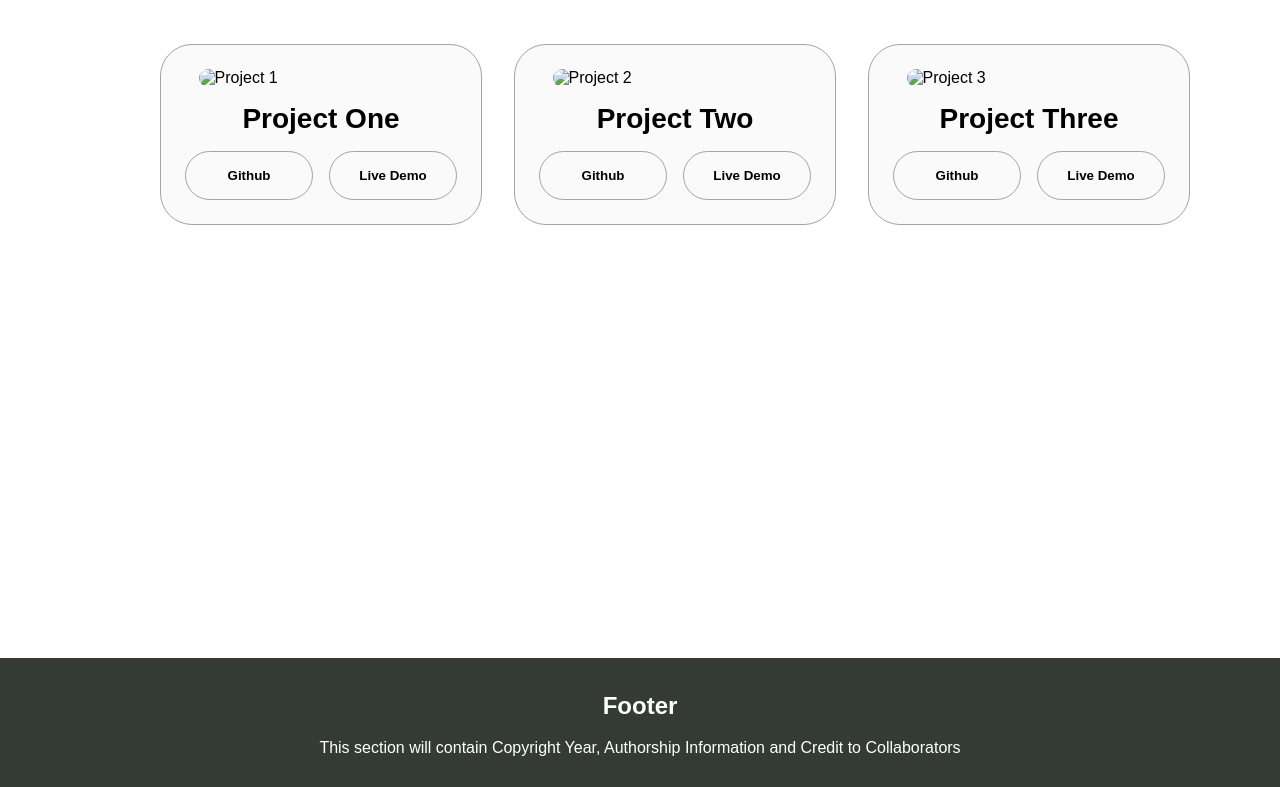
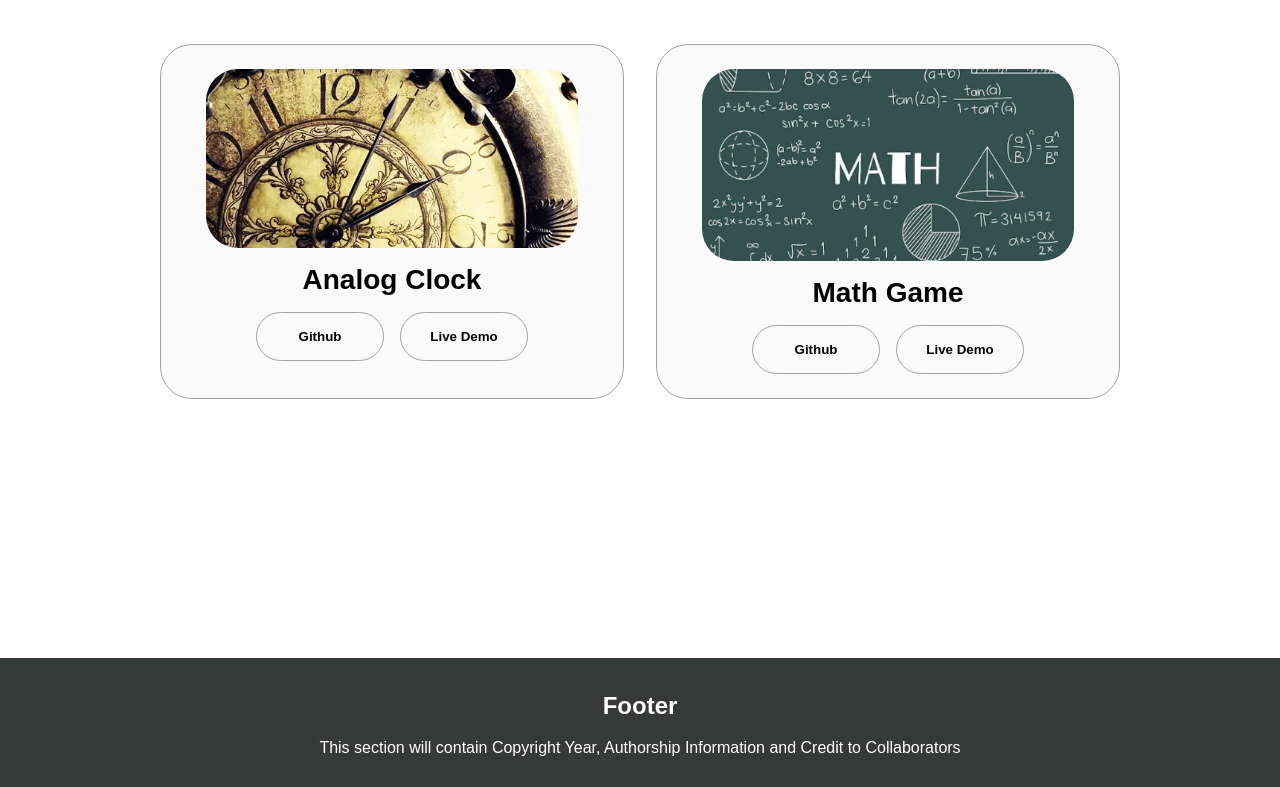
Before and after one commit to afseenk/website, a plain HTML site: page project.html in a window 1280 px wide. Shown: the part 449-1236 px from the top of the page. Drawn offline with Linux system fonts and the light colour scheme.

Commit message:
push to github

```diff
--- a/project.html
+++ b/project.html
@@ -12,7 +12,6 @@
         <a href="./value.html">My Values</a>
         <a href="./project.html">Projects</a>
         <a href="./contact.html">Contact</a>
-        <a href="#" class="right">Blog</a>
     </div>
 
     <div class="header">
@@ -30,42 +29,28 @@
           <div class="about-containers">
             <div class="details-container color-container">
               <div class="article-container">
-                <img src="./img/project-1.png" alt="Project 1" class="project-img" />
+                <img src="./img/project-1.gif" alt="Project 1" class="project-img" />
               </div>
-              <h2 class="experience-sub-title project-title">Project One</h2>
+              <h2 class="experience-sub-title project-title">Analog Clock</h2>
               <div class="btn-container">
-                <button class="btn btn-color-2 project-btn" onclick="location.href='#'">
+                <button class="btn btn-color-2 project-btn" onclick="location.href='https://github.com/afseenk/clock.git'">
                   Github
                 </button>
-                <button class="btn btn-color-2 project-btn" onclick="location.href='#'">
+                <button class="btn btn-color-2 project-btn" onclick="location.href='https://afseenk.github.io/clock/'">
                   Live Demo
                 </button>
               </div>
             </div>
             <div class="details-container color-container">
               <div class="article-container">
-                <img src="./img/project-2.jpg" alt="Project 2" class="project-img" />
+                <img src="./img/project-2.png" alt="Project 2" class="project-img" />
               </div>
-              <h2 class="experience-sub-title project-title">Project Two</h2>
+              <h2 class="experience-sub-title project-title">Math Game</h2>
               <div class="btn-container">
-                <button class="btn btn-color-2 project-btn" onclick="location.href='#'">
+                <button class="btn btn-color-2 project-btn" onclick="location.href='https://github.com/afseenk/mathbuddy.git'">
                   Github
                 </button>
-                <button class="btn btn-color-2 project-btn" onclick="location.href='#'">
-                  Live Demo
-                </button>
-              </div>
-            </div>
-            <div class="details-container color-container">
-              <div class="article-container">
-                <img src="./img/project-3.jpg" alt="Project 3" class="project-img" />
-              </div>
-              <h2 class="experience-sub-title project-title">Project Three</h2>
-              <div class="btn-container">
-                <button class="btn btn-color-2 project-btn" onclick="location.href='#'">
-                  Github
-                </button>
-                <button class="btn btn-color-2 project-btn" onclick="location.href='#'">
+                <button class="btn btn-color-2 project-btn" onclick="location.href='http://127.0.0.1:5501/index.html'">
                   Live Demo
                 </button>
               </div>
```
Also changed, not shown: contact.html (+0 -1 lines), index.html (+2 -3 lines), project.css (+1 -23 lines), value.html (+5 -5 lines), img/project-1.gif (added), img/project-1.png (added), img/project-2.jpg (added), img/project-2.png (added), img/respect.png (added), img/trust.png (added).
